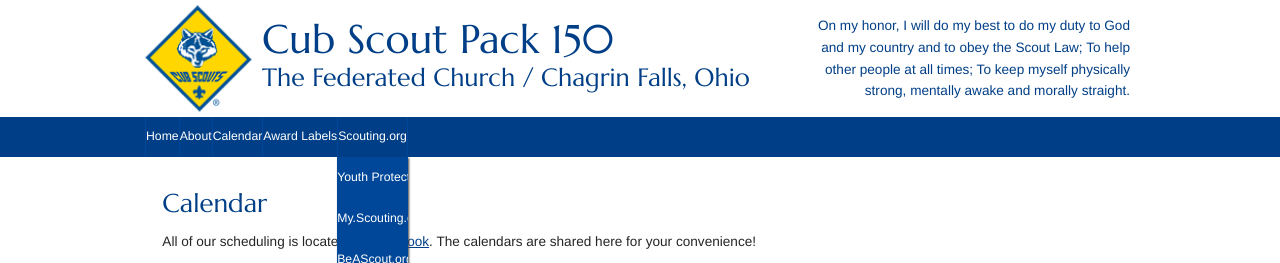
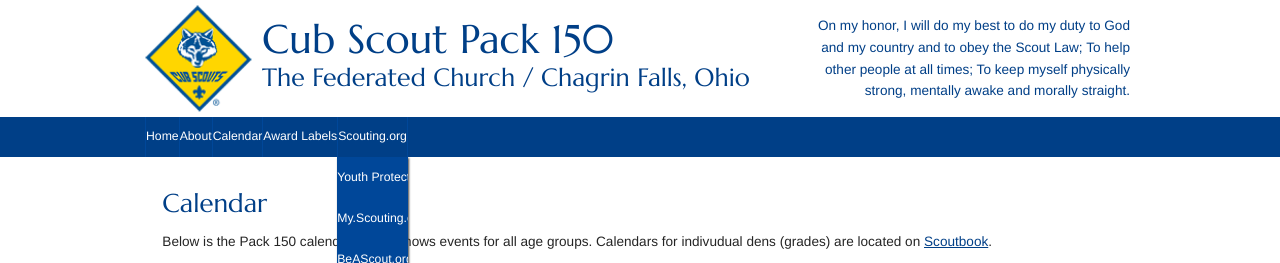
Before and after one commit to Pack150/Pack150.github.io, a Jekyll site: the page built from calendar.md, in a window 1280 px wide, cut to the strip 0-263 px from the top of the page. Built offline with Jekyll 4.4.1, drawn with Linux system fonts in a browser that asks for light colours; nearby versions of some CDN libraries; library files that are not in the unit come from our copies.

Commit message:
Update calendar.md

```diff
--- a/calendar.md
+++ b/calendar.md
@@ -4,6 +4,5 @@
 permalink: /calendar/
 sidebar: false
 ---
-All of our scheduling is located at [Scoutbook](http://scoutbook.com).
-The calendars are shared here for your convenience!
-<iframe src="https://calendar.google.com/calendar/embed?showTitle=0&amp;showPrint=0&amp;showTz=0&amp;height=600&amp;wkst=1&amp;bgcolor=%23FFFFFF&amp;src=lm6rnlcsg70sci3lt6oem4ltueatn8in%40import.calendar.google.com&amp;color=%23003f87&amp;src=sj1eq5hgrm6b8ndogbjlmpgl07p7a8i1%40import.calendar.google.com&amp;color=%238D6F47&amp;src=em11j8s5ueect8hkr6fifuaqmuhgvseq%40import.calendar.google.com&amp;color=%231B887A&amp;src=lv376vt6ruo36pej8stu7tplb0jhkb7o%40import.calendar.google.com&amp;color=%23875509&amp;src=i454pabirakldslpl9c1r4b6jh4ruspk%40import.calendar.google.com&amp;color=%23B1365F&amp;src=405hesfbh4479defbhvkrn41vqv2kvm7%40import.calendar.google.com&amp;color=%23333333&amp;ctz=America%2FNew_York" style="border-width:0" width="100%" height="700" frameborder="0" scrolling="no"></iframe>
+Below is the Pack 150 calendar, which shows events for all age groups. Calendars for indivudual dens (grades) are located on  [Scoutbook](http://scoutbook.com).
+<iframe src="https://calendar.google.com/calendar/b/2/embed?height=600&amp;wkst=1&amp;bgcolor=%23ffffff&amp;ctz=America%2FNew_York&amp;src=ZW4udXNhI2hvbGlkYXlAZ3JvdXAudi5jYWxlbmRhci5nb29nbGUuY29t&amp;src=bG02cm5sY3NnNzBzY2kzbHQ2b2VtNGx0dWVhdG44aW5AaW1wb3J0LmNhbGVuZGFyLmdvb2dsZS5jb20&amp;color=%230B8043&amp;color=%23003f87&amp;showTitle=0&amp;showCalendars=0&amp;showTabs=1&amp;showPrint=0&amp;showDate=1" style="border-width:0" width="100%" height="700" frameborder="0" scrolling="no"></iframe>
```
